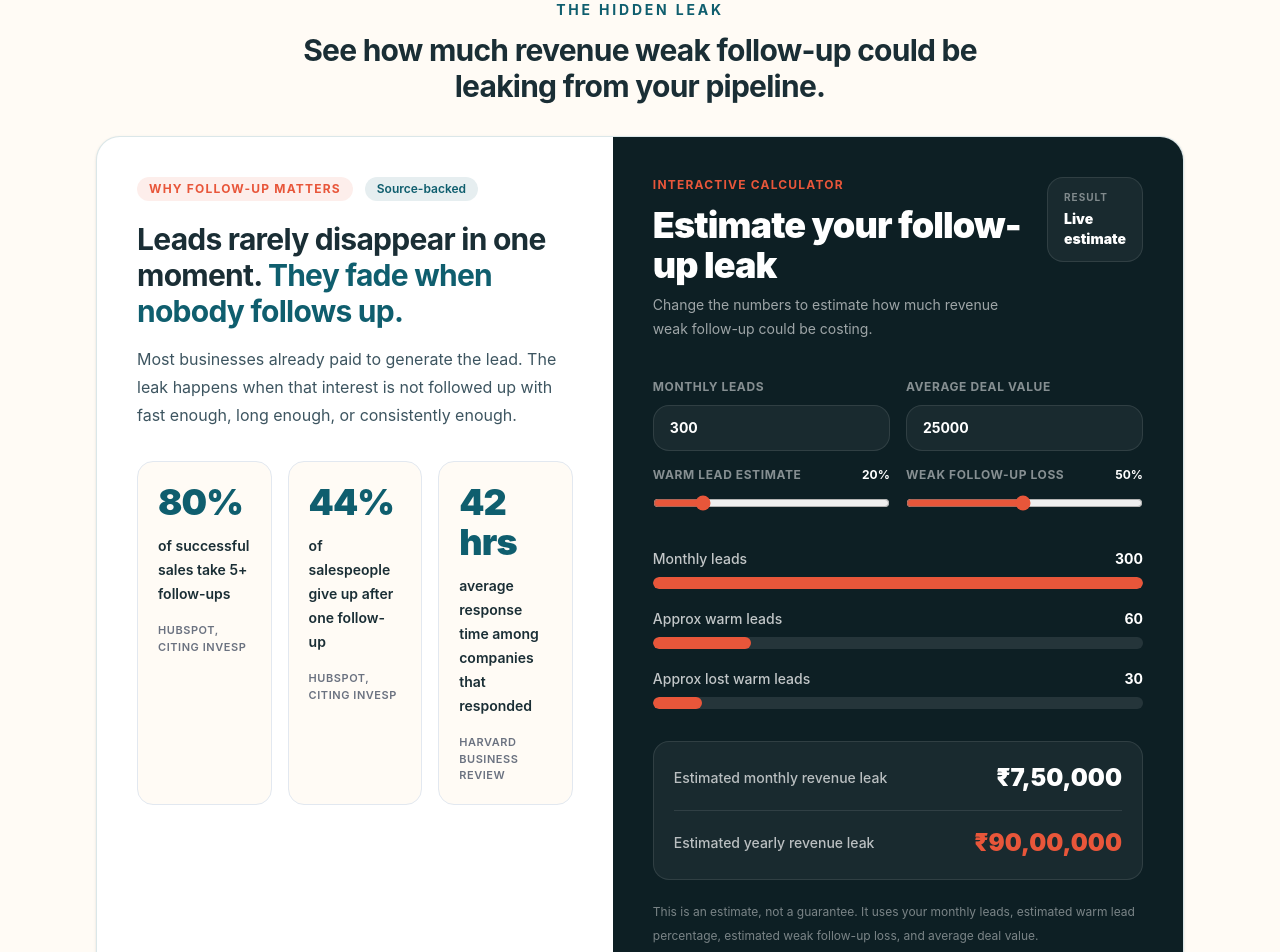
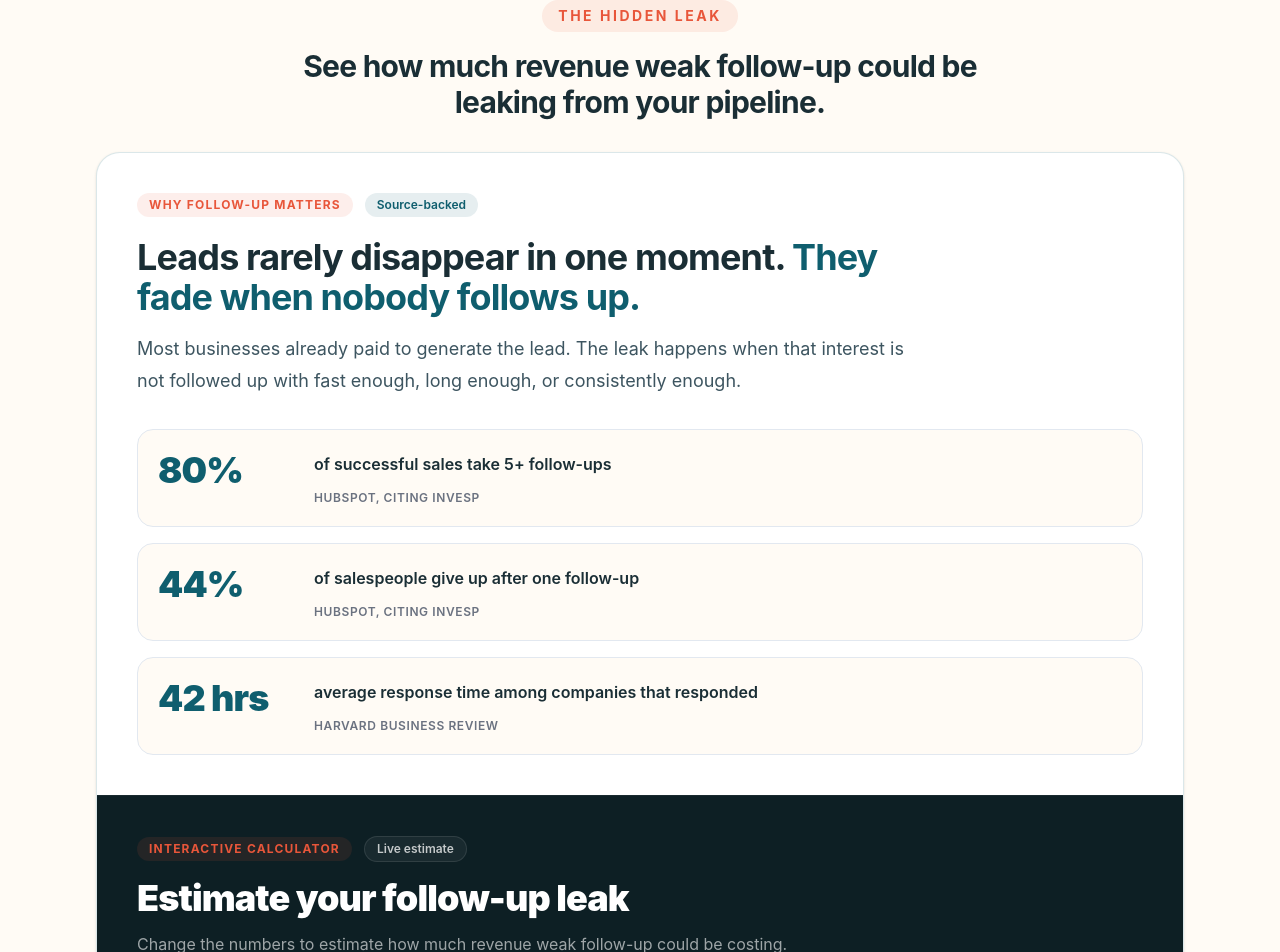
Before and after one commit to Pratham0-7/AutoGrowEcoFrontend, a React (Vite) app: page / in a window 1280 px wide. Shown: the part 2100-3052 px from the top of the page. Built offline with nearby package versions, Linux system fonts and the light colour scheme; no server answers.

Commit message:
updated whyage to make words not cramped

```diff
--- a/src/components/WhyPage.jsx
+++ b/src/components/WhyPage.jsx
@@ -151,11 +151,11 @@ const WhyAGE = () => {
 
         {/* The Hidden Leak */}
         <div className="mt-16 text-center sm:mt-20">
-          <p className="text-sm font-bold uppercase tracking-[0.2em] text-[#0F5E6E]">
+          <div className="inline-flex rounded-full bg-[#E8563A]/10 px-4 py-1.5 text-sm font-bold uppercase tracking-[0.18em] text-[#E8563A]">
             The Hidden Leak
-          </p>
+          </div>
 
-          <h3 className="mx-auto mt-3 max-w-3xl text-2xl font-bold tracking-tight text-[#1A2E35] sm:text-3xl">
+          <h3 className="mx-auto mt-4 max-w-3xl text-2xl font-bold tracking-tight text-[#1A2E35] sm:text-3xl">
             See how much revenue weak follow-up could be leaking from your
             pipeline.
           </h3>
@@ -170,8 +170,7 @@ const WhyAGE = () => {
           }}
           className="mt-8 overflow-hidden rounded-3xl border border-[#0F5E6E]/15 bg-white shadow-sm"
         >
-          <div className="grid lg:grid-cols-[0.95fr_1.05fr]">
-            {/* Left: source-backed proof */}
+          {/* Top white proof section */}
           <div className="p-6 sm:p-8 lg:p-10">
             <div className="flex flex-wrap items-center gap-3">
               <span className="rounded-full bg-[#E8563A]/10 px-3 py-1 text-xs font-bold uppercase tracking-widest text-[#E8563A]">
@@ -183,66 +182,70 @@ const WhyAGE = () => {
               </span>
             </div>
 
-              <h4 className="mt-5 text-2xl font-bold tracking-tight text-[#1A2E35] sm:text-3xl">
+            <h4 className="mt-5 max-w-3xl text-3xl font-bold tracking-tight text-[#1A2E35] sm:text-4xl">
               Leads rarely disappear in one moment.
               <span className="text-[#0F5E6E]"> They fade when nobody follows up.</span>
             </h4>
 
-              <p className="mt-4 text-base leading-7 text-[#3D5560]">
+            <p className="mt-4 max-w-3xl text-base leading-8 text-[#3D5560] sm:text-lg">
               Most businesses already paid to generate the lead. The leak
               happens when that interest is not followed up with fast enough,
               long enough, or consistently enough.
             </p>
 
-              <div className="mt-8 grid gap-4 sm:grid-cols-3 lg:grid-cols-1 xl:grid-cols-3">
+            {/* Stacked stat cards */}
+            <div className="mt-8 space-y-4">
               {proofStats.map((stat) => (
                 <a
                   key={stat.label}
                   href={stat.url}
                   target="_blank"
                   rel="noreferrer"
-                    className="rounded-2xl border border-slate-200 bg-[#FFFBF5] p-5 transition hover:-translate-y-0.5 hover:border-[#0F5E6E]/30 hover:shadow-sm"
+                  className="block rounded-2xl border border-slate-200 bg-[#FFFBF5] p-5 transition hover:-translate-y-0.5 hover:border-[#0F5E6E]/30 hover:shadow-sm"
                 >
+                  <div className="flex flex-col gap-4 sm:flex-row sm:items-start sm:justify-between">
+                    <div className="sm:min-w-[140px]">
                       <p className="text-4xl font-black tracking-tight text-[#0F5E6E]">
                         {stat.value}
                       </p>
+                    </div>
 
-                    <p className="mt-3 text-sm font-semibold leading-6 text-[#1A2E35]">
+                    <div className="flex-1">
+                      <p className="text-base font-semibold leading-7 text-[#1A2E35]">
                         {stat.label}
                       </p>
 
-                    <p className="mt-4 text-[11px] font-semibold uppercase tracking-wider text-[#6B7280]">
+                      <p className="mt-3 text-xs font-semibold uppercase tracking-wider text-[#6B7280]">
                         {stat.source}
                       </p>
+                    </div>
+                  </div>
                 </a>
               ))}
             </div>
           </div>
 
-            {/* Right: interactive calculator */}
-            <div className="bg-[#0D1F24] p-6 sm:p-8 lg:p-10">
-              <div className="flex flex-col gap-5 sm:flex-row sm:items-start sm:justify-between">
+          {/* Bottom dark calculator section */}
+          <div className="border-t border-white/5 bg-[#0D1F24] p-6 sm:p-8 lg:p-10">
+            <div className="flex flex-col gap-4">
+              <div className="flex flex-wrap items-center gap-3">
+                <span className="rounded-full bg-[#E8563A]/10 px-3 py-1 text-xs font-bold uppercase tracking-widest text-[#E8563A]">
+                  Interactive calculator
+                </span>
+
+                <span className="rounded-full border border-white/10 bg-white/5 px-3 py-1 text-xs font-semibold text-white/75">
+                  Live estimate
+                </span>
+              </div>
+
               <div>
-                  <p className="text-xs font-bold uppercase tracking-widest text-[#E8563A]">
-                    Interactive calculator
-                  </p>
-
-                  <h4 className="mt-3 text-3xl font-black tracking-tight text-white sm:text-4xl">
+                <h4 className="text-3xl font-black tracking-tight text-white sm:text-4xl">
                   Estimate your follow-up leak
                 </h4>
 
-                  <p className="mt-2 max-w-xl text-sm leading-6 text-white/60">
+                <p className="mt-3 max-w-2xl text-sm leading-7 text-white/60 sm:text-base">
                   Change the numbers to estimate how much revenue weak
                   follow-up could be costing.
-                  </p>
-                </div>
-
-                <div className="w-fit rounded-2xl border border-white/10 bg-white/5 px-4 py-3">
-                  <p className="text-[10px] font-bold uppercase tracking-widest text-white/45">
-                    Result
-                  </p>
-                  <p className="mt-1 text-sm font-black text-white">
-                    Live estimate
                 </p>
               </div>
             </div>
@@ -373,12 +376,11 @@ const WhyAGE = () => {
               </div>
             </div>
 
-              <p className="mt-5 text-xs leading-6 text-white/45">
-                This is an estimate, not a guarantee. It uses your monthly
-                leads, estimated warm lead percentage, estimated weak follow-up
-                loss, and average deal value.
+            <p className="mt-5 max-w-3xl text-xs leading-6 text-white/45">
+              This is an estimate, not a guarantee. It uses your monthly leads,
+              estimated warm lead percentage, estimated weak follow-up loss, and
+              average deal value.
             </p>
-            </div>
           </div>
 
           <div className="border-t border-slate-200 bg-[#FFFBF5] px-6 py-5 text-center">
@@ -391,11 +393,11 @@ const WhyAGE = () => {
 
         {/* The Comparison */}
         <div className="mt-16 text-center sm:mt-20">
-          <p className="text-sm font-bold uppercase tracking-[0.2em] text-[#0F5E6E]">
+          <div className="inline-flex rounded-full bg-[#0F5E6E]/10 px-4 py-1.5 text-sm font-bold uppercase tracking-[0.18em] text-[#0F5E6E]">
             The Comparison
-          </p>
+          </div>
 
-          <h3 className="mx-auto mt-3 max-w-3xl text-2xl font-bold tracking-tight text-[#1A2E35] sm:text-3xl">
+          <h3 className="mx-auto mt-4 max-w-3xl text-2xl font-bold tracking-tight text-[#1A2E35] sm:text-3xl">
             Traditional CRM shows you leads.
             <span className="text-[#0F5E6E]"> AGE follows up with them.</span>
           </h3>
```
Lines whose indentation alone changed are shown as unchanged.
